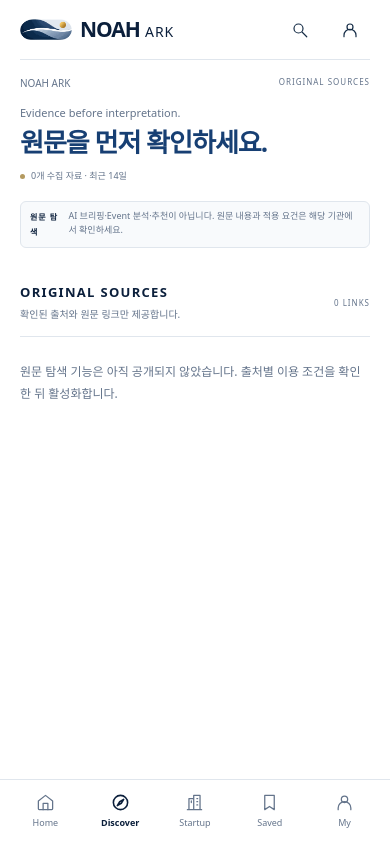
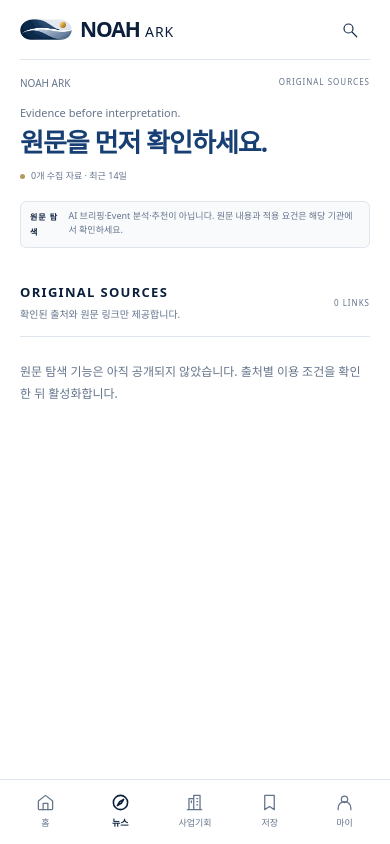
Before and after one commit to Grei8888/NOAH.ark.ai, a Next.js app: page /sources in a window 390 px wide. Built offline with nearby package versions, Linux system fonts and the light colour scheme.

Commit message:
feat: simplify mobile header and label navigation in Korean

```diff
--- a/components/home/AppShell.tsx
+++ b/components/home/AppShell.tsx
@@ -4,12 +4,12 @@ import { BrandLockup } from "./BrandLockup";
 import { Icon } from "./Icon";
 export type HomeView =
   "home" | "discover" | "startup" | "saved" | "my" | "settings";
-const nav: { id: HomeView; label: string; icon: string }[] = [
-  { id: "home", label: "Home", icon: "home" },
-  { id: "discover", label: "Discover", icon: "discover" },
-  { id: "startup", label: "Startup", icon: "startup" },
-  { id: "saved", label: "Saved", icon: "saved" },
-  { id: "my", label: "My NOAH", icon: "my" },
+const nav: { id: HomeView; label: string; mobileLabel: string; icon: string }[] = [
+  { id: "home", label: "Home", mobileLabel: "홈", icon: "home" },
+  { id: "discover", label: "Discover", mobileLabel: "뉴스", icon: "discover" },
+  { id: "startup", label: "Startup", mobileLabel: "사업기회", icon: "startup" },
+  { id: "saved", label: "Saved", mobileLabel: "저장", icon: "saved" },
+  { id: "my", label: "My NOAH", mobileLabel: "마이", icon: "my" },
 ];
 export const viewURL = (id: HomeView) => (id === "home" ? "/" : `/?view=${id}`);
 export function AppShell({
@@ -66,9 +66,6 @@ export function AppShell({
         >
           <Icon name="search" />
         </Link>
-        <Link href="/?view=my" className="iconButton" aria-label="내 관심사">
-          <Icon name="my" />
-        </Link>
       </header>
       <main id="main-content" className="readingColumn">
         {children}
@@ -86,7 +83,7 @@ export function AppShell({
             aria-current={view === item.id ? "page" : undefined}
           >
             <Icon name={item.icon} />
-            <span>{item.id === "my" ? "My" : item.label}</span>
+            <span>{item.mobileLabel}</span>
           </Link>
         ))}
       </nav>
```
